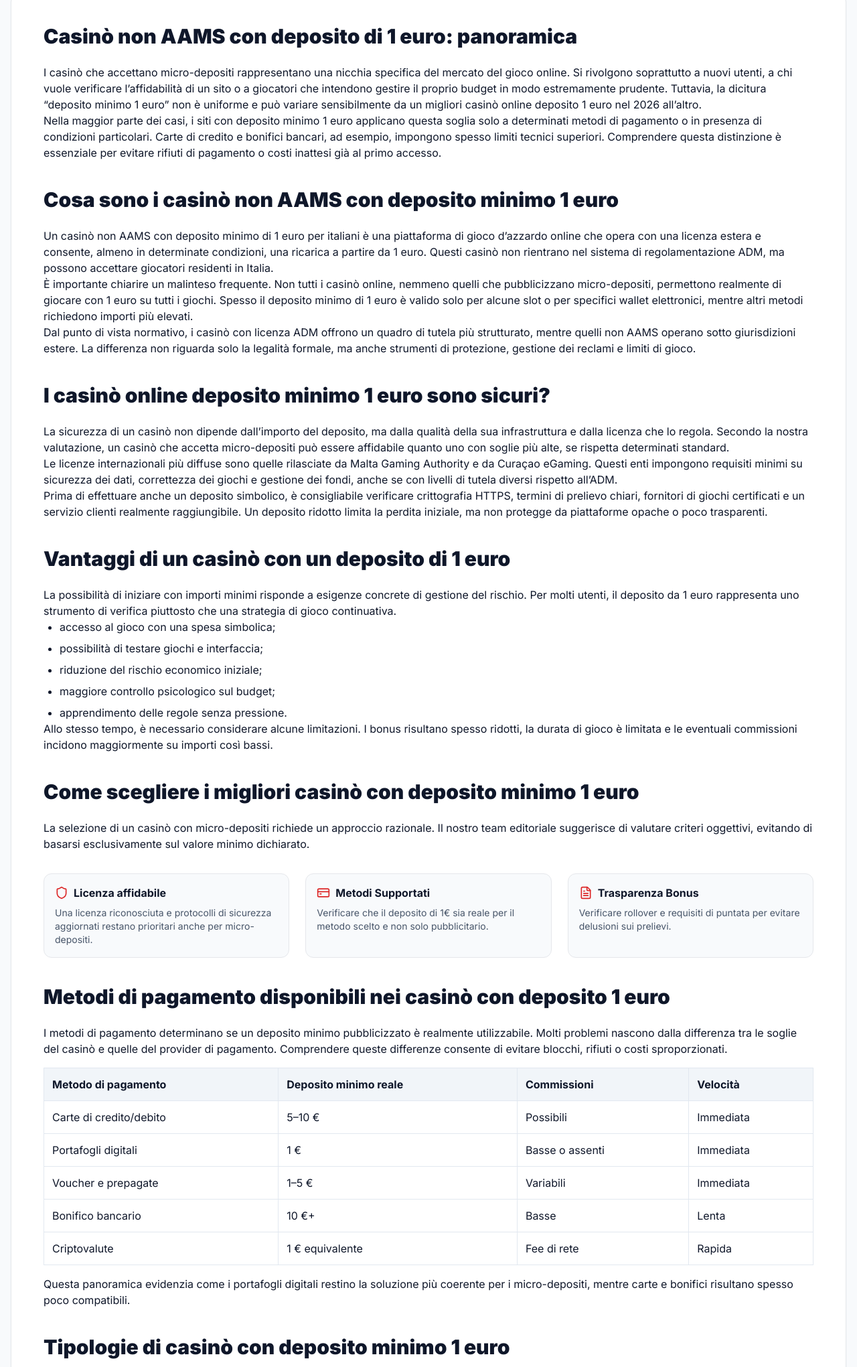
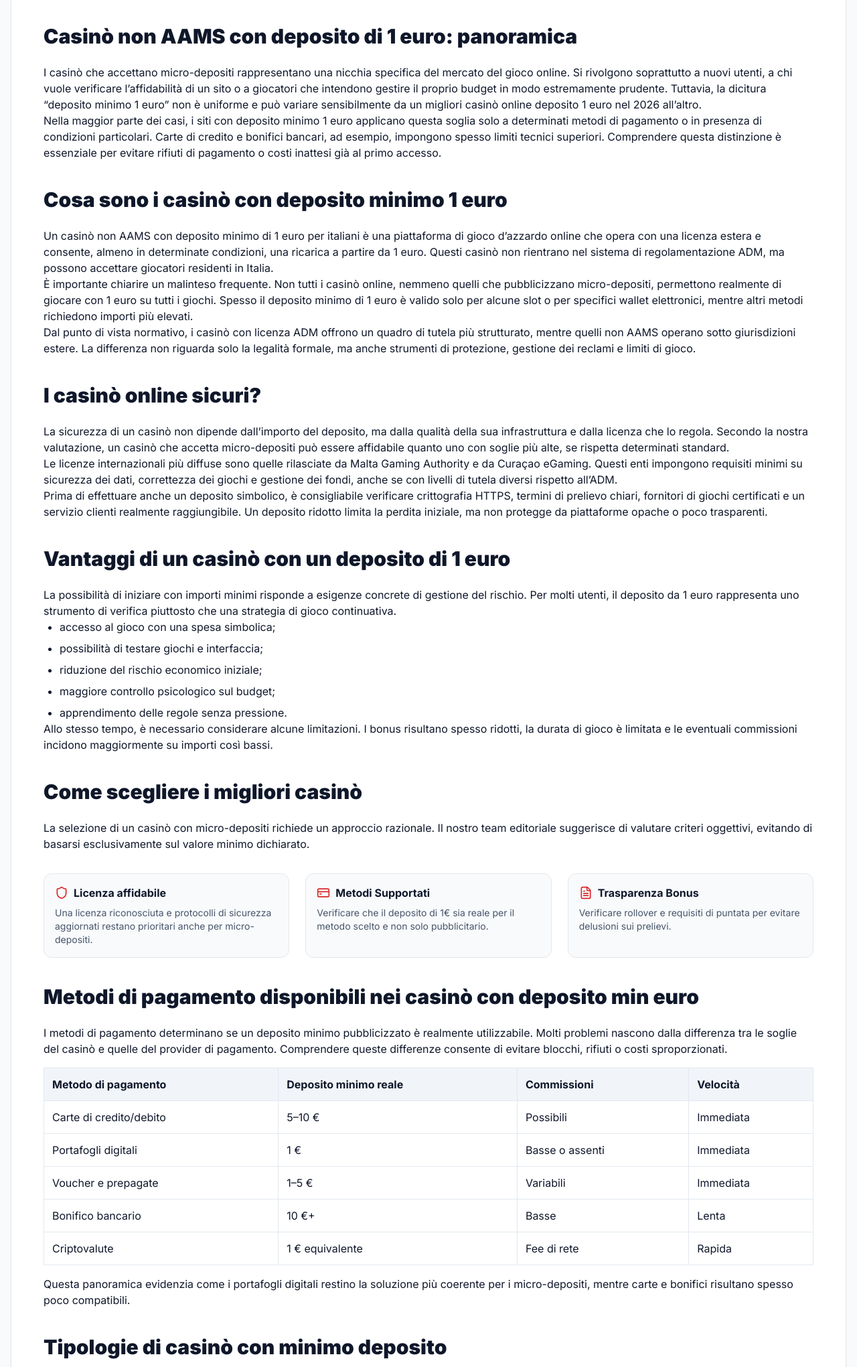
Before and after one commit to tonyjhnsn81/tueat.it, a plain HTML site: page index.html in a window 1280 px wide. Shown: the part 1199-3240 px from the top of the page at 67% size. Drawn offline with nearby package versions, Linux system fonts and the light colour scheme.

Commit message:
Update headings for clarity in index.html

```diff
--- a/index.html
+++ b/index.html
@@ -286,12 +286,12 @@
             <p>I casinò che accettano micro-depositi rappresentano una nicchia specifica del mercato del gioco online. Si rivolgono soprattutto a nuovi utenti, a chi vuole verificare l’affidabilità di un sito o a giocatori che intendono gestire il proprio budget in modo estremamente prudente. Tuttavia, la dicitura “deposito minimo 1 euro” non è uniforme e può variare sensibilmente da un migliori casinò online deposito 1 euro nel 2026 all’altro.</p>
             <p>Nella maggior parte dei casi, i siti con deposito minimo 1 euro applicano questa soglia solo a determinati metodi di pagamento o in presenza di condizioni particolari. Carte di credito e bonifici bancari, ad esempio, impongono spesso limiti tecnici superiori. Comprendere questa distinzione è essenziale per evitare rifiuti di pagamento o costi inattesi già al primo accesso.</p>
 
-            <h2 class="text-3xl font-black mt-10 mb-6">Cosa sono i casinò non AAMS con deposito minimo 1 euro</h2>
+            <h2 class="text-3xl font-black mt-10 mb-6">Cosa sono i casinò con deposito minimo 1 euro</h2>
             <p>Un casinò non AAMS con deposito minimo di 1 euro per italiani è una piattaforma di gioco d’azzardo online che opera con una licenza estera e consente, almeno in determinate condizioni, una ricarica a partire da 1 euro. Questi casinò non rientrano nel sistema di regolamentazione ADM, ma possono accettare giocatori residenti in Italia.</p>
             <p>È importante chiarire un malinteso frequente. Non tutti i casinò online, nemmeno quelli che pubblicizzano micro-depositi, permettono realmente di giocare con 1 euro su tutti i giochi. Spesso il deposito minimo di 1 euro è valido solo per alcune slot o per specifici wallet elettronici, mentre altri metodi richiedono importi più elevati.</p>
             <p>Dal punto di vista normativo, i casinò con licenza ADM offrono un quadro di tutela più strutturato, mentre quelli non AAMS operano sotto giurisdizioni estere. La differenza non riguarda solo la legalità formale, ma anche strumenti di protezione, gestione dei reclami e limiti di gioco.</p>
 
-            <h2 class="text-3xl font-black mt-10 mb-6">I casinò online deposito minimo 1 euro sono sicuri?</h2>
+            <h2 class="text-3xl font-black mt-10 mb-6">I casinò online sicuri?</h2>
             <p>La sicurezza di un casinò non dipende dall’importo del deposito, ma dalla qualità della sua infrastruttura e dalla licenza che lo regola. Secondo la nostra valutazione, un casinò che accetta micro-depositi può essere affidabile quanto uno con soglie più alte, se rispetta determinati standard.</p>
             <p>Le licenze internazionali più diffuse sono quelle rilasciate da Malta Gaming Authority e da Curaçao eGaming. Questi enti impongono requisiti minimi su sicurezza dei dati, correttezza dei giochi e gestione dei fondi, anche se con livelli di tutela diversi rispetto all’ADM.</p>
             <p>Prima di effettuare anche un deposito simbolico, è consigliabile verificare crittografia HTTPS, termini di prelievo chiari, fornitori di giochi certificati e un servizio clienti realmente raggiungibile. Un deposito ridotto limita la perdita iniziale, ma non protegge da piattaforme opache o poco trasparenti.</p>
@@ -307,7 +307,7 @@
             </ul>
             <p>Allo stesso tempo, è necessario considerare alcune limitazioni. I bonus risultano spesso ridotti, la durata di gioco è limitata e le eventuali commissioni incidono maggiormente su importi così bassi.</p>
 
-            <h2 class="text-3xl font-black mt-10 mb-6">Come scegliere i migliori casinò con deposito minimo 1 euro</h2>
+            <h2 class="text-3xl font-black mt-10 mb-6">Come scegliere i migliori casinò</h2>
             <p>La selezione di un casinò con micro-depositi richiede un approccio razionale. Il nostro team editoriale suggerisce di valutare criteri oggettivi, evitando di basarsi esclusivamente sul valore minimo dichiarato.</p>
             <div class="grid md:grid-cols-3 gap-6 my-8">
                 <div class="p-4 bg-slate-50 rounded-xl border">
@@ -324,7 +324,7 @@
                 </div>
             </div>
 
-            <h2 class="text-3xl font-black mt-10 mb-6">Metodi di pagamento disponibili nei casinò con deposito 1 euro</h2>
+            <h2 class="text-3xl font-black mt-10 mb-6">Metodi di pagamento disponibili nei casinò con deposito min euro</h2>
             <p>I metodi di pagamento determinano se un deposito minimo pubblicizzato è realmente utilizzabile. Molti problemi nascono dalla differenza tra le soglie del casinò e quelle del provider di pagamento. Comprendere queste differenze consente di evitare blocchi, rifiuti o costi sproporzionati.</p>
 
             <div class="overflow-x-auto">
@@ -373,7 +373,7 @@
             </div>
             <p>Questa panoramica evidenzia come i portafogli digitali restino la soluzione più coerente per i micro-depositi, mentre carte e bonifici risultano spesso poco compatibili.</p>
 
-            <h2 class="text-3xl font-black mt-10 mb-6">Tipologie di casinò con deposito minimo 1 euro</h2>
+            <h2 class="text-3xl font-black mt-10 mb-6">Tipologie di casinò con minimo deposito</h2>
             <p>Nel mercato attuale esistono diverse categorie di casinò che possono accettare micro-depositi. I casinò non AAMS con licenza estera tendono a offrire maggiore flessibilità, mentre quelli ADM propongono micro-depositi solo in promozioni specifiche.</p>
             <p>Esistono inoltre piattaforme orientate alle criptovalute e casinò mobile-first che integrano wallet digitali. Ogni tipologia comporta compromessi diversi in termini di bonus, giochi e tutela del giocatore.</p>
 
@@ -427,7 +427,7 @@
             <h2 class="text-3xl font-black mt-10 mb-6">Come depositare nei casinò deposito minimo 1 euro</h2>
             <p>Il processo di deposito richiede attenzione ai dettagli. Errori comuni includono la scelta di un metodo non compatibile o l’attivazione automatica di bonus non desiderati.</p>
             <ol class="list-decimal pl-6 space-y-4">
-                <li><strong>Scegliere un casinò con deposito 1 euro:</strong> È fondamentale verificare nella sezione cassa se il deposito minimo indicato è valido per il metodo scelto e non solo a livello promozionale.</li>
+                <li><strong>Scegliere un casinò:</strong> È fondamentale verificare nella sezione cassa se il deposito minimo indicato è valido per il metodo scelto e non solo a livello promozionale.</li>
                 <li><strong>Creazione di un account e verifica dati:</strong> La registrazione richiede dati reali. La verifica dell’identità è standard prima del prelievo, indipendentemente dall’importo depositato.</li>
                 <li><strong>Selezionare il metodo per il deposito di 1 euro:</strong> La scelta del metodo influisce su limiti e costi. È consigliabile controllare l’idoneità al bonus prima di confermare la ricarica.</li>
                 <li><strong>Esecuzione del primo deposito e attivazione bonus:</strong> Dopo il pagamento, è importante verificare l’accredito e lo stato del bonus. In caso di problemi, il servizio clienti resta il riferimento principale.</li>
@@ -460,7 +460,7 @@
             <p>Alcune piattaforme consentono l’accesso a tornei di poker a basso buy-in o a cartelle di bingo con costi contenuti. In questi casi, un deposito minimo può essere sufficiente per partecipare a una singola sessione, ma con margini di manovra molto ridotti.</p>
             <p>I giochi istantanei e i crash game, pur avendo puntate minime basse, presentano un’elevata volatilità. Per questo motivo, risultano meno adatti a chi vuole gestire un budget limitato in modo prudente e consapevole.</p>
 
-            <h2 class="text-3xl font-black mt-10 mb-6">Scommesse sportive con deposito minimo 1 euro</h2>
+            <h2 class="text-3xl font-black mt-10 mb-6">Scommesse sportive con deposito minimo</h2>
             <p>Le scommesse sportive con deposito minimo 1 euro attirano utenti che desiderano testare mercati e quote con un rischio contenuto. Nella pratica, questa modalità è particolarmente adatta a chi muove i primi passi nel betting online o vuole verificare il funzionamento di una piattaforma senza impegnare capitali maggiori.</p>
             <p>Con un budget così ridotto, le scommesse singole risultano la scelta più razionale. Le multiple, pur promettendo rendimenti più alti, espongono a una probabilità di perdita molto più elevata. Inoltre, molti bookmaker applicano limiti minimi di puntata o quote minime che riducono ulteriormente le opzioni disponibili con un solo euro.</p>
             <p>Secondo la nostra analisi, il valore principale delle scommesse deposito minimo 1 non è il potenziale di vincita, ma la possibilità di comprendere dinamiche di mercato, interfaccia e tempi di pagamento con un’esposizione finanziaria minima.</p>
```
